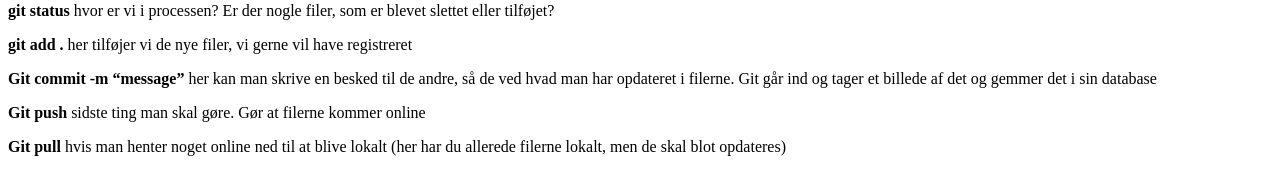
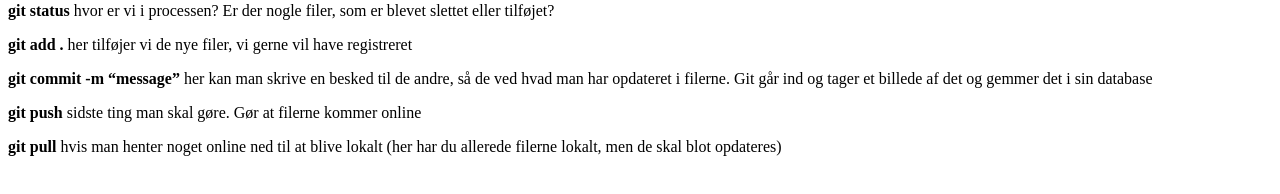
Before and after one commit to RikkeTermansen/Git-cheat-sheet, a plain HTML site: page index.html in a window 1280 px wide. Shown: the part 146-340 px from the top of the page. Drawn offline with Linux system fonts and the light colour scheme.

Commit message:
har rettet flere stavefejl

```diff
--- a/index.html
+++ b/index.html
@@ -12,8 +12,8 @@
     <p> <strong>git clone url</strong> downloader/kloner online filer ned på ens lokale computer</p>
     <p><strong>git status</strong> hvor er vi i processen? Er der nogle filer, som er blevet slettet eller tilføjet?</p>
     <p><strong>git add .</strong> her tilføjer vi de nye filer, vi gerne vil have registreret</p>
-    <p><strong>Git commit -m “message”</strong> her kan man skrive en besked til de andre, så de ved hvad man har opdateret i filerne. Git går ind og tager et billede af det og gemmer det i sin database</p>
-    <p><strong>Git push</strong> sidste ting man skal gøre. Gør at filerne kommer online</p>
-    <p><strong>Git pull</strong> hvis man henter noget online ned til at blive lokalt (her har du allerede filerne lokalt, men de skal blot opdateres)</p>
+    <p><strong>git commit -m “message”</strong> her kan man skrive en besked til de andre, så de ved hvad man har opdateret i filerne. Git går ind og tager et billede af det og gemmer det i sin database</p>
+    <p><strong>git push</strong> sidste ting man skal gøre. Gør at filerne kommer online</p>
+    <p><strong>git pull</strong> hvis man henter noget online ned til at blive lokalt (her har du allerede filerne lokalt, men de skal blot opdateres)</p>
 </body>
 </html>
```
